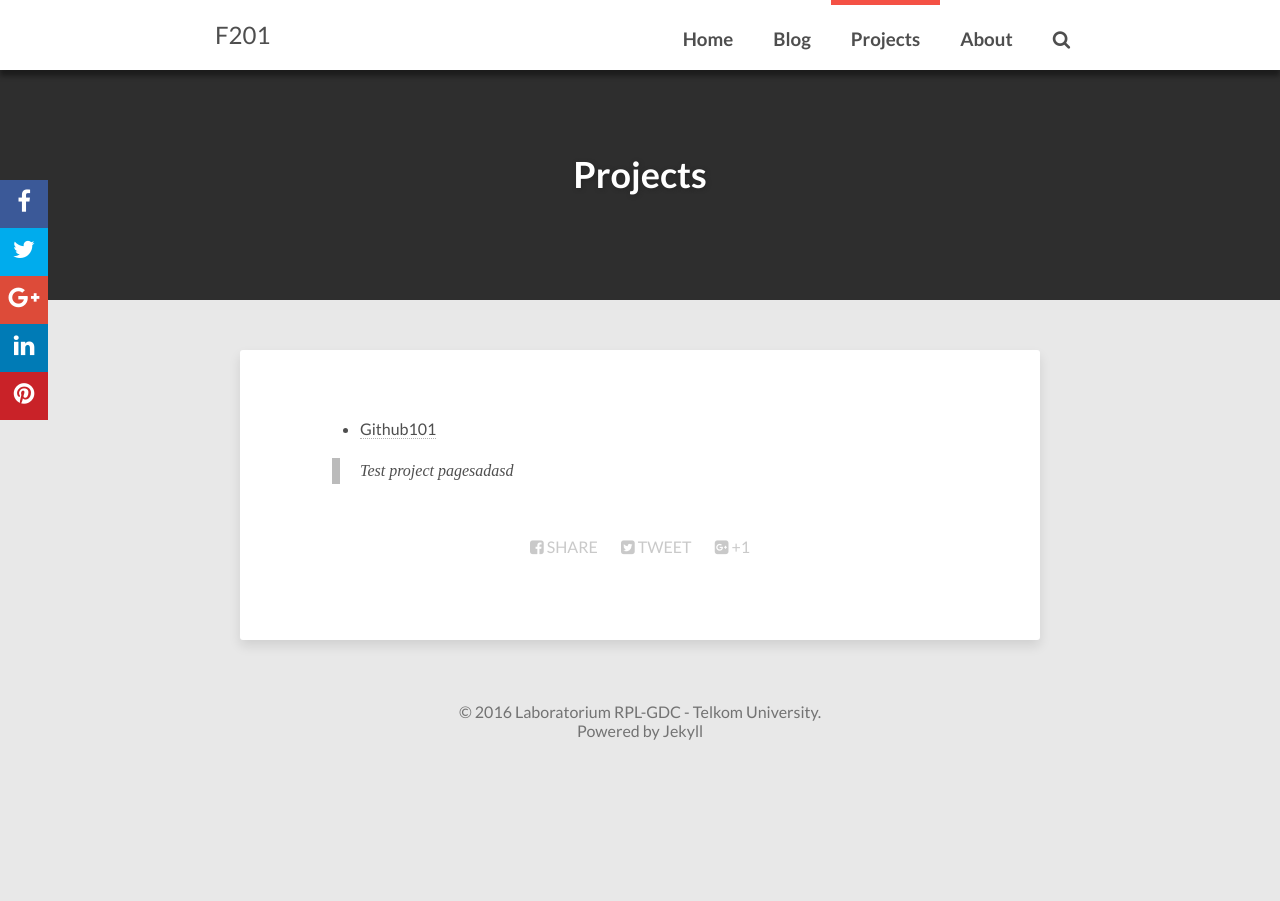
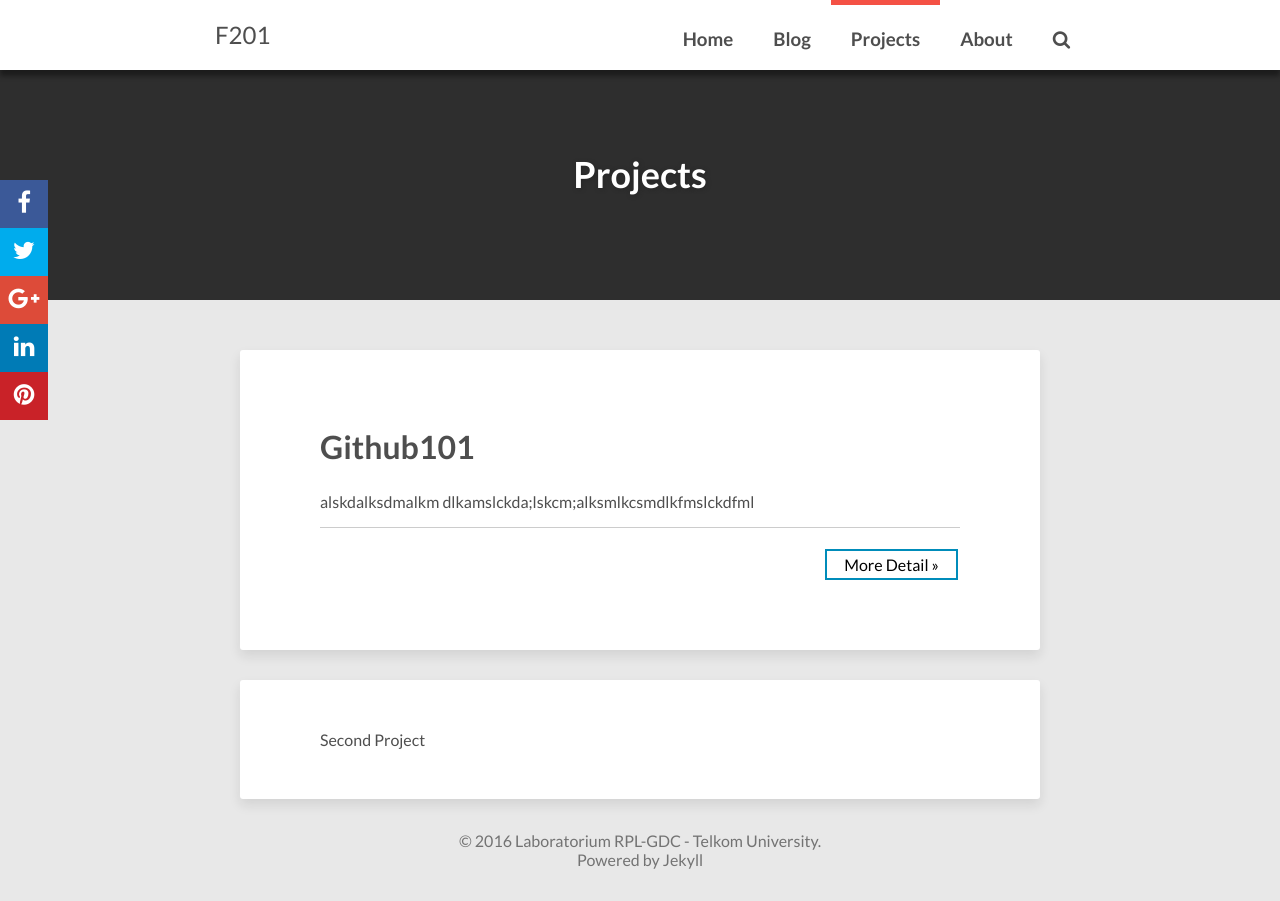
Before and after one commit to F201/f201.github.io, a Jekyll site: the page built from projects/index.html, in a window 1280 px wide. Built offline with Jekyll 4.4.1, drawn with Linux system fonts in a browser that asks for light colours; nearby versions of some CDN libraries; comment, search, counter and statistics services are not loaded.

Commit message:
Add Project page, set initial project page layout

```diff
--- a/_includes/head.html
+++ b/_includes/head.html
@@ -36,6 +36,11 @@
 <link rel="stylesheet" href="{{ site.url }}/assets/css/jquery.mmenu.all.css">
 <link rel="stylesheet" href="{{ site.url }}/assets/css/jquery.floating-social-share.min.css">
 <link rel="stylesheet" href="{{ site.url }}/assets/css/fadingimages.css">
+<link rel="stylesheet" href="{{ site.url }}/assets/css/button.css">
+
+<!-- Font Awesome -->
+<link href="https://maxcdn.bootstrapcdn.com/font-awesome/4.6.3/css/font-awesome.min.css" rel="stylesheet" integrity="sha384-T8Gy5hrqNKT+hzMclPo118YTQO6cYprQmhrYwIiQ/3axmI1hQomh7Ud2hPOy8SP1" crossorigin="anonymous">
+
 <!-- Webfonts -->
 <link href="//fonts.googleapis.com/css?family=Lato:300,400,700,300italic,400italic" rel="stylesheet" type="text/css">
 
--- /dev/null
+++ b/assets/css/button.css
@@ -0,0 +1,28 @@
+/*CSS for button*/
+
+.projectpageBtn {
+  background-color: #4CAF50; /* Green */
+    border: none;
+    color: white;
+    padding: 4px 17px;
+    text-align: center;
+    text-decoration: none;
+    display: inline-block;
+    font-size: 16px;
+    margin: 4px 2px;
+    -webkit-transition-duration: 0.4s; /* Safari */
+    transition-duration: 0.4s;
+    cursor: pointer;
+}
+
+.projectpageBtn1 {
+    background-color: white;
+    color: black;
+    border: 2px solid #008CBA;
+}
+
+.projectpageBtn1:hover {
+    background-color: #008CBA;
+    color: white;
+    text-decoration: none;
+}
--- /dev/null
+++ b/projects/index.html
@@ -0,0 +1,29 @@
+---
+layout: post-index
+title: Projects
+share: true
+---
+
+<!-- Untuk sementara project-project ditambahkan secara manual
+Tambahkan secara manual setiap project yang sudah ada gh-pages
+format:
+	* [nama-project](link) <br>
+		> deskripsi
+-->
+
+<!-- project 1 -->
+<article>
+	<h1>Github101</h1>
+
+	<!-- Project Summary Description -->
+	alskdalksdmalkm dlkamslckda;lskcm;alksmlkcsmdlkfmslckdfml
+
+	<hr>
+	<p align="right"><a class="projectpageBtn projectpageBtn1" href="http://f201.github.io/Github101/" target="_blank">More Detail  &raquo;</a>	</p>
+</article>
+
+
+<!-- project 2 -->
+<article>
+	Second Project
+</article>
--- a/projects/index.md
+++ /dev/null
@@ -1,14 +0,0 @@
----
-layout: page
-title: Projects
-share: true
----
-
-<!-- Tambahkan secara manual setiap project yang sudah ada gh-pages
-format:
-	* [nama-project](link) <br>
-		> deskripsi
--->
-
-* [Github101](http://f201.github.io/Github101/) <br>
-	> Test project pagesadasd
```
